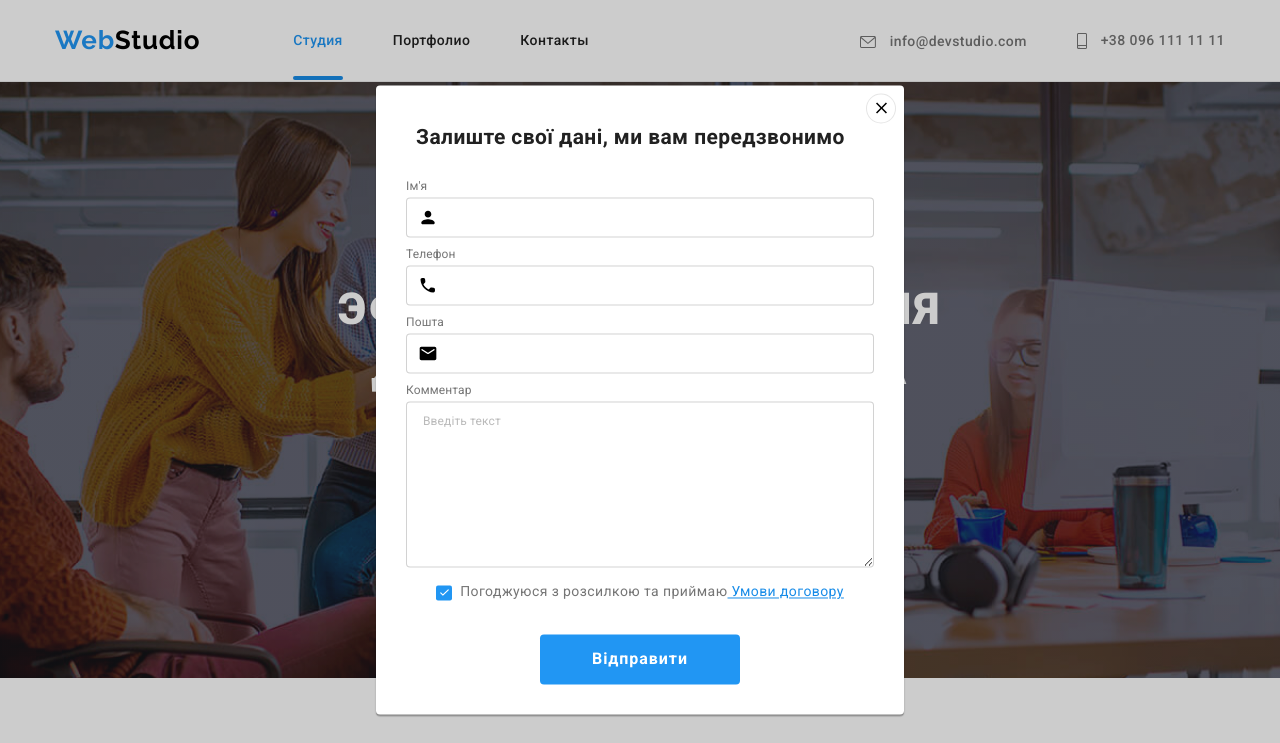
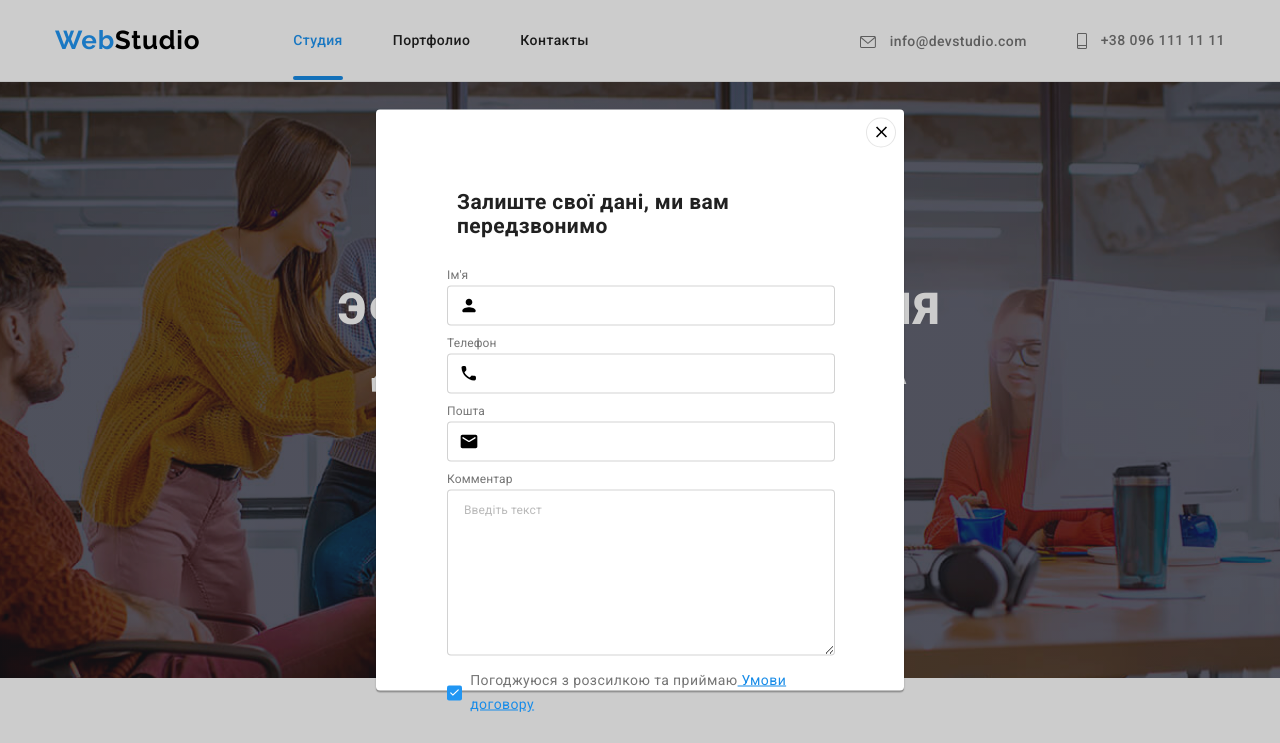
Before and after one commit to Maksym-mtshn/goit-markup-hw-06, a plain HTML site: page index.html in a window 1280 px wide. Both pictures are taken after a click on the button "Заказать услугу". Shown: the top 743 px of the page. Drawn offline with nearby package versions, Linux system fonts and the light colour scheme.

Commit message:
Update styles.css

```diff
--- a/css/styles.css
+++ b/css/styles.css
@@ -754,8 +754,11 @@ img {
   top: 50%;
   left: 50%;
   transform: translate(-50%, -50%);
-  min-width: 528px;
-  min-height: 581px;
+
+  width: 528px;
+  height: 581px;
+  padding: 40px 39px 40px 41px;
+
   box-shadow: 0px 1px 3px rgb(0 0 0 / 12%), 0px 1px 1px rgb(0 0 0 / 14%),
     0px 2px 1px rgb(0 0 0 / 20%);
   border-radius: 4px;
```
